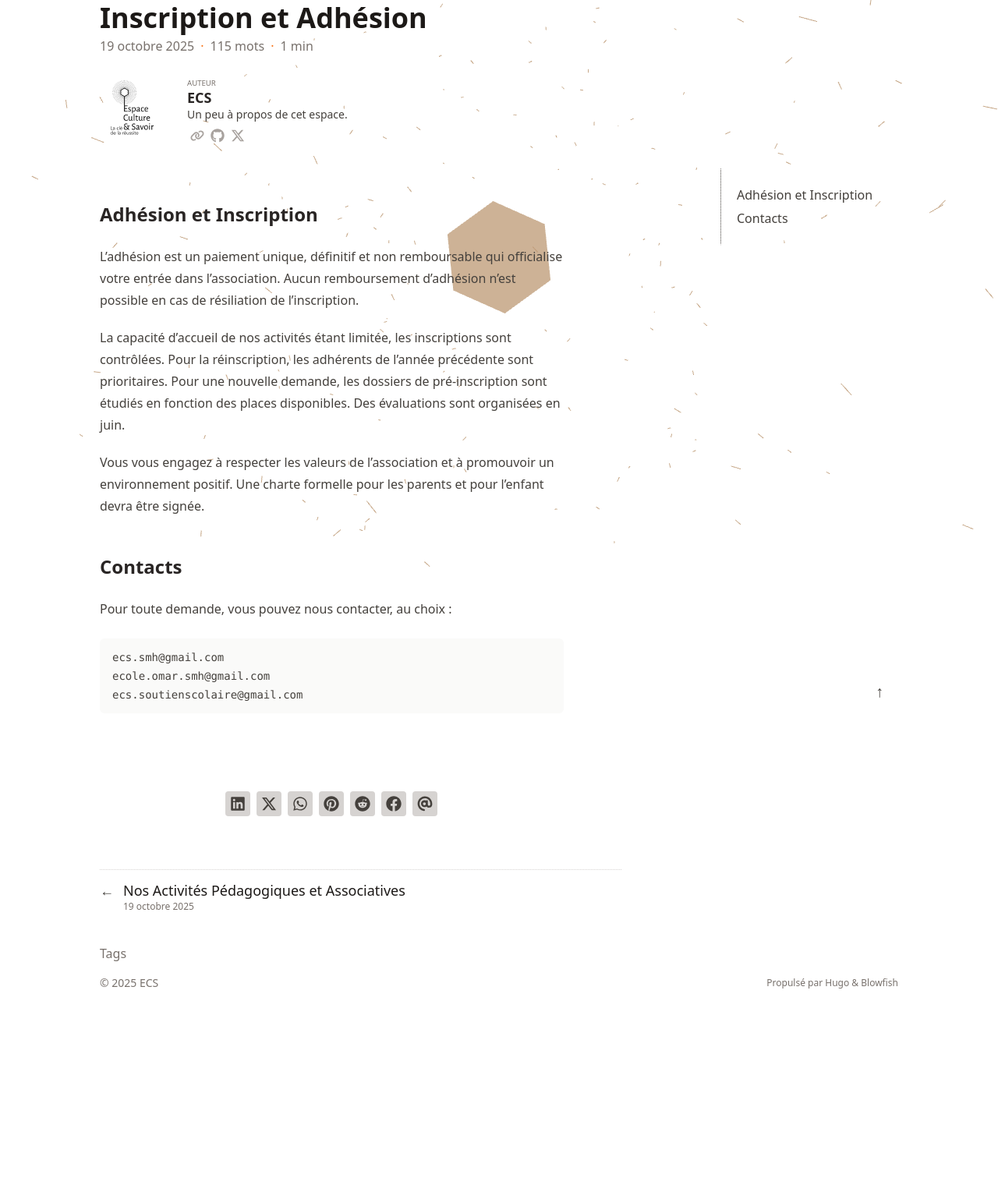
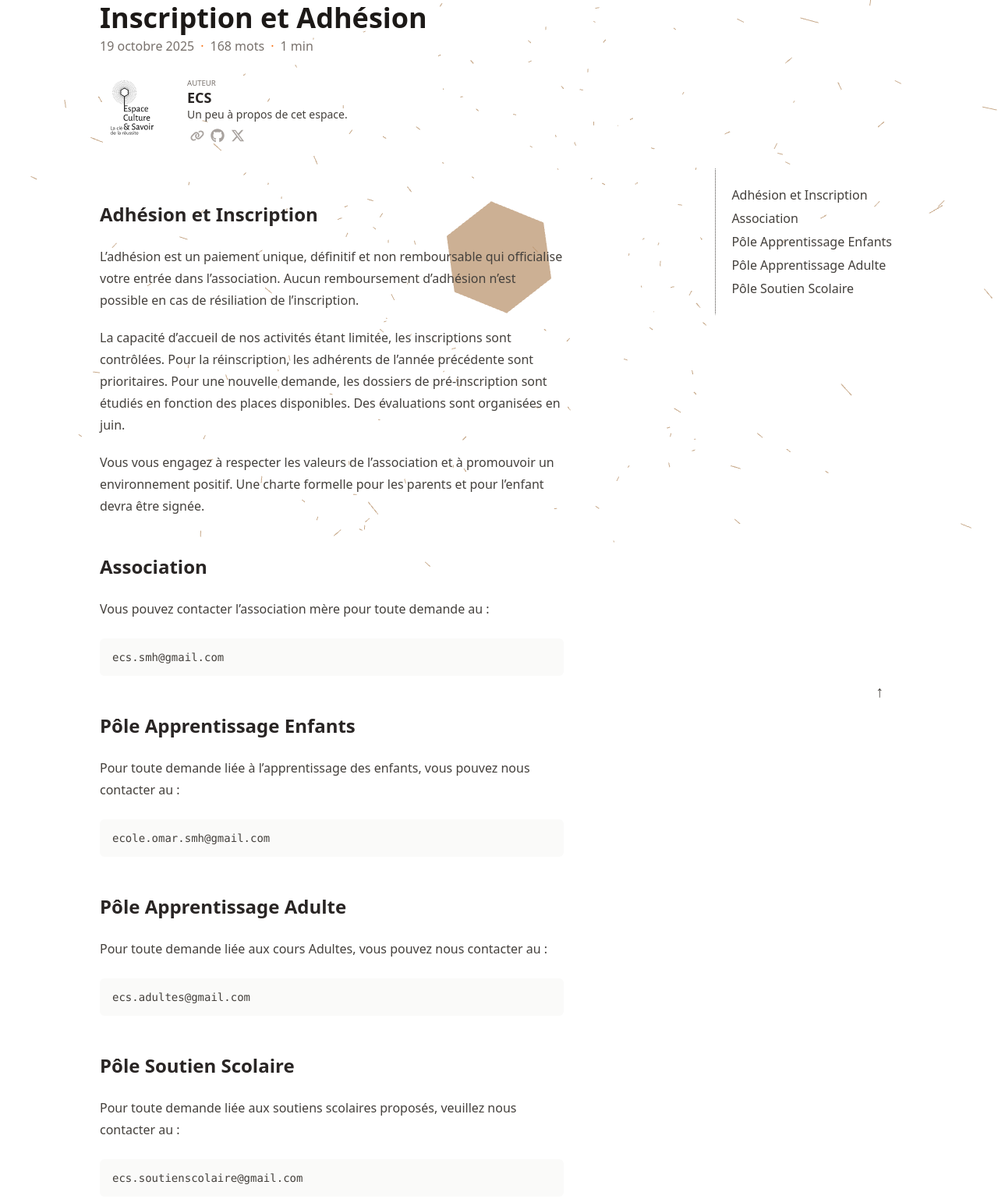
Before and after one commit to Shipper403/ecs-smh, a plain HTML site: page inscription/index.html in a window 1280 px wide. Shown: the part 70-1608 px from the top of the page at 78% size. Before the commit the page ends 1381 px from the top, so only its background shows below. Drawn offline with nearby package versions, Linux system fonts and the light colour scheme; animation ran at ten frames a second.

Commit message:
Some fixes

```diff
--- a/inscription/index.html
+++ b/inscription/index.html
@@ -144,7 +144,7 @@
     "keywords": ["inscription","adhésion"],
 
     "mainEntityOfPage": "true",
-    "wordCount": "115"
+    "wordCount": "168"
   }]
   </script>
 
@@ -784,7 +784,7 @@
   <div class="flex flex-row flex-wrap items-center">
 
 
-      <time datetime="2025-10-19T00:00:00&#43;00:00">19 octobre 2025</time><span class="px-2 text-primary-500">&middot;</span><span>115 mots</span><span class="px-2 text-primary-500">&middot;</span><span title="Temps de lecture">1 min</span>
+      <time datetime="2025-10-19T00:00:00&#43;00:00">19 octobre 2025</time><span class="px-2 text-primary-500">&middot;</span><span>168 mots</span><span class="px-2 text-primary-500">&middot;</span><span title="Temps de lecture">1 min</span>
 
 
 
@@ -928,7 +928,10 @@
     <nav id="TableOfContents">
   <ul>
     <li><a href="#adhésion-et-inscription">Adhésion et Inscription</a></li>
-    <li><a href="#contacts">Contacts</a></li>
+    <li><a href="#association">Association</a></li>
+    <li><a href="#pôle-apprentissage-enfants">Pôle Apprentissage Enfants</a></li>
+    <li><a href="#pôle-apprentissage-adulte">Pôle Apprentissage Adulte</a></li>
+    <li><a href="#pôle-soutien-scolaire">Pôle Soutien Scolaire</a></li>
   </ul>
 </nav>
   </div>
@@ -943,7 +946,10 @@
     <nav id="TableOfContents">
   <ul>
     <li><a href="#adhésion-et-inscription">Adhésion et Inscription</a></li>
-    <li><a href="#contacts">Contacts</a></li>
+    <li><a href="#association">Association</a></li>
+    <li><a href="#pôle-apprentissage-enfants">Pôle Apprentissage Enfants</a></li>
+    <li><a href="#pôle-apprentissage-adulte">Pôle Apprentissage Adulte</a></li>
+    <li><a href="#pôle-soutien-scolaire">Pôle Soutien Scolaire</a></li>
   </ul>
 </nav>
   </div>
@@ -976,19 +982,56 @@
 <p>La capacité d&rsquo;accueil de nos activités étant limitée, les inscriptions sont contrôlées. Pour la réinscription, les adhérents de l&rsquo;année précédente sont prioritaires. Pour une nouvelle demande, les dossiers de pré-inscription sont étudiés en fonction des places disponibles. Des évaluations sont organisées en juin.</p>
 <p>Vous vous engagez à respecter les valeurs de l&rsquo;association et à promouvoir un environnement positif. Une charte formelle pour les parents et pour l&rsquo;enfant devra être signée.</p>
 
-<h2 class="relative group">Contacts
-    <div id="contacts" class="anchor"></div>
+<h2 class="relative group">Association
+    <div id="association" class="anchor"></div>
 
     <span
         class="absolute top-0 w-6 transition-opacity opacity-0 -start-6 not-prose group-hover:opacity-100 select-none">
-        <a class="group-hover:text-primary-300 dark:group-hover:text-neutral-700 !no-underline" href="#contacts" aria-label="Ancre">#</a>
+        <a class="group-hover:text-primary-300 dark:group-hover:text-neutral-700 !no-underline" href="#association" aria-label="Ancre">#</a>
     </span>
 
 </h2>
-<p>Pour toute demande, vous pouvez nous contacter, au choix :</p>
+<p>Vous pouvez contacter l&rsquo;association mère pour toute demande au :</p>
 <pre><code>ecs.smh@gmail.com
-ecole.omar.smh@gmail.com
-ecs.soutienscolaire@gmail.com
+</code></pre>
+
+<h2 class="relative group">Pôle Apprentissage Enfants
+    <div id="pôle-apprentissage-enfants" class="anchor"></div>
+
+    <span
+        class="absolute top-0 w-6 transition-opacity opacity-0 -start-6 not-prose group-hover:opacity-100 select-none">
+        <a class="group-hover:text-primary-300 dark:group-hover:text-neutral-700 !no-underline" href="#p%c3%b4le-apprentissage-enfants" aria-label="Ancre">#</a>
+    </span>
+
+</h2>
+<p>Pour toute demande liée à l&rsquo;apprentissage des enfants, vous pouvez nous contacter au :</p>
+<pre><code>ecole.omar.smh@gmail.com
+</code></pre>
+
+<h2 class="relative group">Pôle Apprentissage Adulte
+    <div id="pôle-apprentissage-adulte" class="anchor"></div>
+
+    <span
+        class="absolute top-0 w-6 transition-opacity opacity-0 -start-6 not-prose group-hover:opacity-100 select-none">
+        <a class="group-hover:text-primary-300 dark:group-hover:text-neutral-700 !no-underline" href="#p%c3%b4le-apprentissage-adulte" aria-label="Ancre">#</a>
+    </span>
+
+</h2>
+<p>Pour toute demande liée aux cours Adultes, vous pouvez nous contacter au :</p>
+<pre><code>ecs.adultes@gmail.com
+</code></pre>
+
+<h2 class="relative group">Pôle Soutien Scolaire
+    <div id="pôle-soutien-scolaire" class="anchor"></div>
+
+    <span
+        class="absolute top-0 w-6 transition-opacity opacity-0 -start-6 not-prose group-hover:opacity-100 select-none">
+        <a class="group-hover:text-primary-300 dark:group-hover:text-neutral-700 !no-underline" href="#p%c3%b4le-soutien-scolaire" aria-label="Ancre">#</a>
+    </span>
+
+</h2>
+<p>Pour toute demande liée aux soutiens scolaires proposés, veuillez nous contacter au :</p>
+<pre><code>ecs.soutienscolaire@gmail.com
 </code></pre>
 
 
```
Also changed, not shown: en/index.json (+1 -1 lines), index.json (+1 -1 lines), tags/adhésion/index.html (+1 -1 lines), tags/inscription/index.html (+1 -1 lines).
